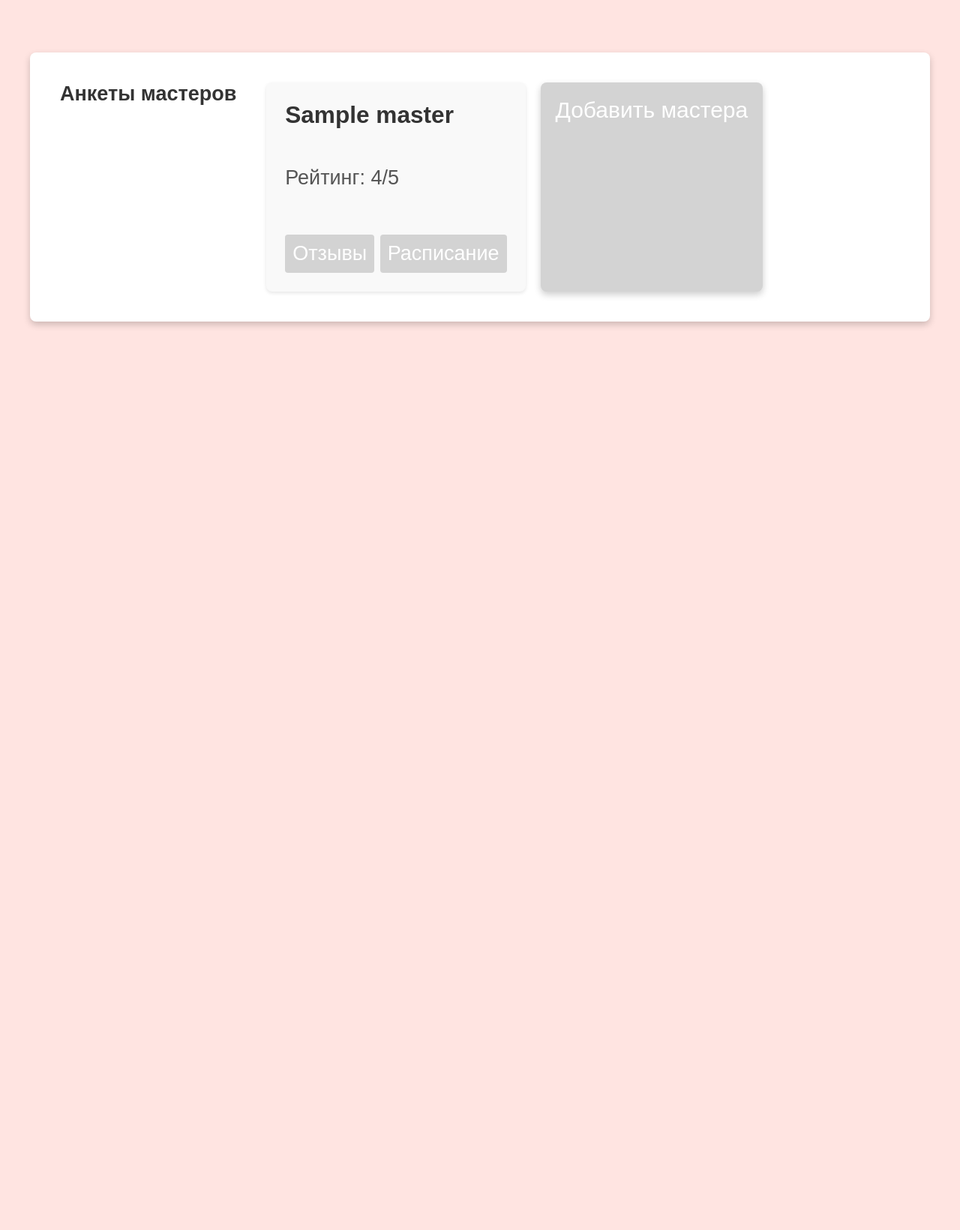
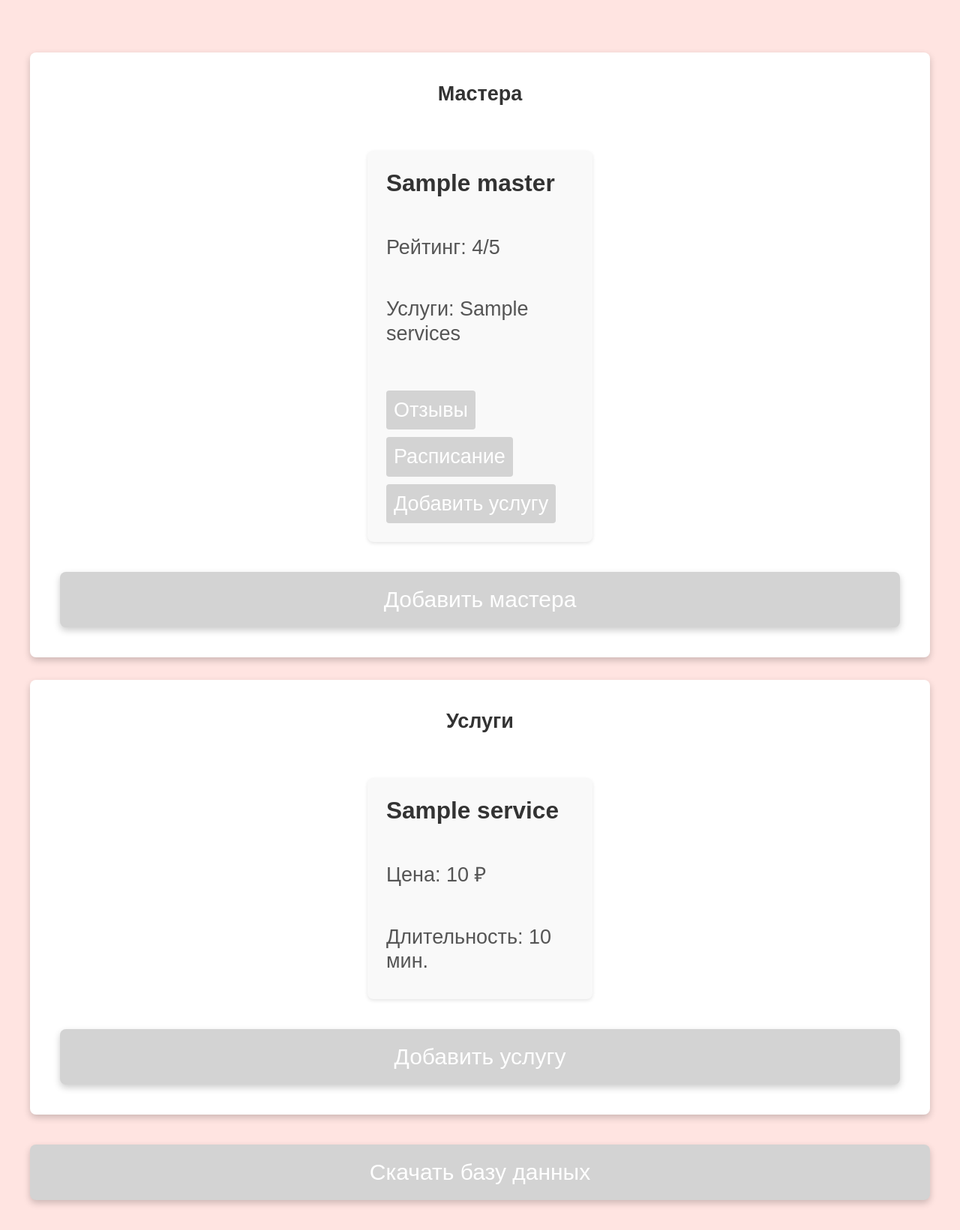
Before and after one commit to reytmany/yclients.new, a FastAPI app: template templates/masters.html in a window 1280 px wide. Shown: the whole page at 75% size. Before the commit the page ends 436 px from the top, so only its background shows below. Run offline with FastAPI, Linux system fonts and the light colour scheme; the template is opened without the code that fills it: most values are stand-ins (such as "Sample title", 1, 10 or a date in 2020); parts of the project's set-up code (start-up, migrations or seed data) failed here and were passed over.

Commit message:
Update masters.html

```diff
--- a/templates/masters.html
+++ b/templates/masters.html
@@ -3,7 +3,7 @@
 <head>
     <meta charset="UTF-8">
     <meta name="viewport" content="width=device-width, initial-scale=1.0">
-    <title>Анкеты мастеров</title>
+    <title>Мастера и услуги</title>
     <style>
         * {
             box-sizing: border-box;
@@ -17,13 +17,15 @@
             display: flex;
             justify-content: center;
             align-items: flex-start;
-            height: 100vh;
+            flex-direction: column;
+            height: auto;
             padding: 20px;
         }
 
-        .masters-container {
+        .container {
             background-color: #fff;
             display: flex;
+            flex-direction: column;
             padding: 20px;
             border-radius: 8px;
             box-shadow: 0 4px 10px rgba(0, 0, 0, 0.2);
@@ -32,21 +34,21 @@
             font-size: 30px;
         }
 
-        .masters-container h2 {
+        .container h2 {
             margin-bottom: 20px;
             font-size: 27px;
             text-align: center;
             color: #333;
         }
 
-        .master-cards {
+        .cards {
             display: flex;
             flex-wrap: wrap;
             justify-content: center;
             gap: 20px;
         }
 
-        .master-card {
+        .card {
             background-color: #f9f9f9;
             padding: 5px;
             border-radius: 8px;
@@ -54,20 +56,21 @@
             font-size: 27px;
             text-align: left;
             transition: transform 0.3s ease, box-shadow 0.3s ease;
+            width: 300px;
+            line-height: 1.2
         }
 
-        .master-card h3 {
+        .card h3 {
             margin-top: 0;
             color: #333;
         }
 
-        .master-card p {
+        .card p {
             margin: 10px 0;
             font-size: 27px;
             color: #555;
         }
-
-        .master-card a {
+        .card a {
             display: inline-block;
             margin-top: 10px;
             padding: 10px 10px;
@@ -76,46 +79,79 @@
             text-decoration: none;
             border-radius: 4px;
         }
-        .master-card a:hover {
+        .card a:hover {
             background-color: #ffc0cb;
         }
-
-        .add-master-button {
+        .add-button {
             background-color: #d3d3d3;
             color: #fff;
             border: none;
             padding: 20px;
-            width: ;
+            width: 100%;
             border-radius: 8px;
             box-shadow: 0 4px 10px rgba(0, 0, 0, 0.2);
             font-size: 30px;
             text-align: center;
             text-decoration: none;
+            margin-top: 20px;
         }
 
-        .add-master-button:hover {
+        .add-button:hover {
             background-color: #ffc0cb;
         }
 
+        .download-button {
+            background-color: #d3d3d3;
+            color: #fff;
+            padding: 20px;
+            width: 100%;
+            border-radius: 8px;
+            box-shadow: 0 4px 10px rgba(0, 0, 0, 0.2);
+            font-size: 30px;
+            text-align: center;
+            text-decoration: none;
+            margin-top: 40px;
+        }
+
+        .download-button:hover {
+            background-color: #ffc0cb;
+        }
     </style>
 </head>
 <body>
 
-<div class="masters-container">
-    <h2>Анкеты мастеров</h2>
-    <div class="master-cards">
+<div class="container">
+    <h2>Мастера</h2>
+    <div class="cards">
         {% for master in masters %}
-        <div class="master-card">
+        <div class="card">
             <h3>{{ master.name }}</h3>
             <p>Рейтинг: {{ master.rating }}/5</p>
+            <p>Услуги: {{ master.services }}</p>
             <div>
-                <a href="/reviews/master{{ master.id }}/true">Отзывы</a>
-                <a href="/schedule/master{{ master.id }}/true">Расписание</a>
+                <a href="/reviews/{{ master.login }}/{{ is_admin }}">Отзывы</a>
+                <a href="/schedule/{{ master.login }}/{{ is_admin }}">Расписание</a>
+                <a href="/addservicetomaster/{{ master.login }}">Добавить услугу</a>
             </div>
         </div>
         {% endfor %}
-        <a href="/add-master" class="add-master-button">Добавить мастера</a>
+        <a href="/add-master" class="add-button">Добавить мастера</a>
     </div>
 </div>
+
+<div class="container">
+    <h2>Услуги</h2>
+    <div class="cards">
+        {% for service in services %}
+        <div class="card">
+            <h3>{{ service.name }}</h3>
+            <p>Цена: {{ service.price }} ₽</p>
+            <p>Длительность: {{ service.duration }} мин.</p>
+        </div>
+        {% endfor %}
+        <a href="/add-service" class="add-button">Добавить услугу</a>
+    </div>
+</div>
+<a href="/download-db" class="download-button" download>Скачать базу данных</a>
 </body>
 </html>
```
